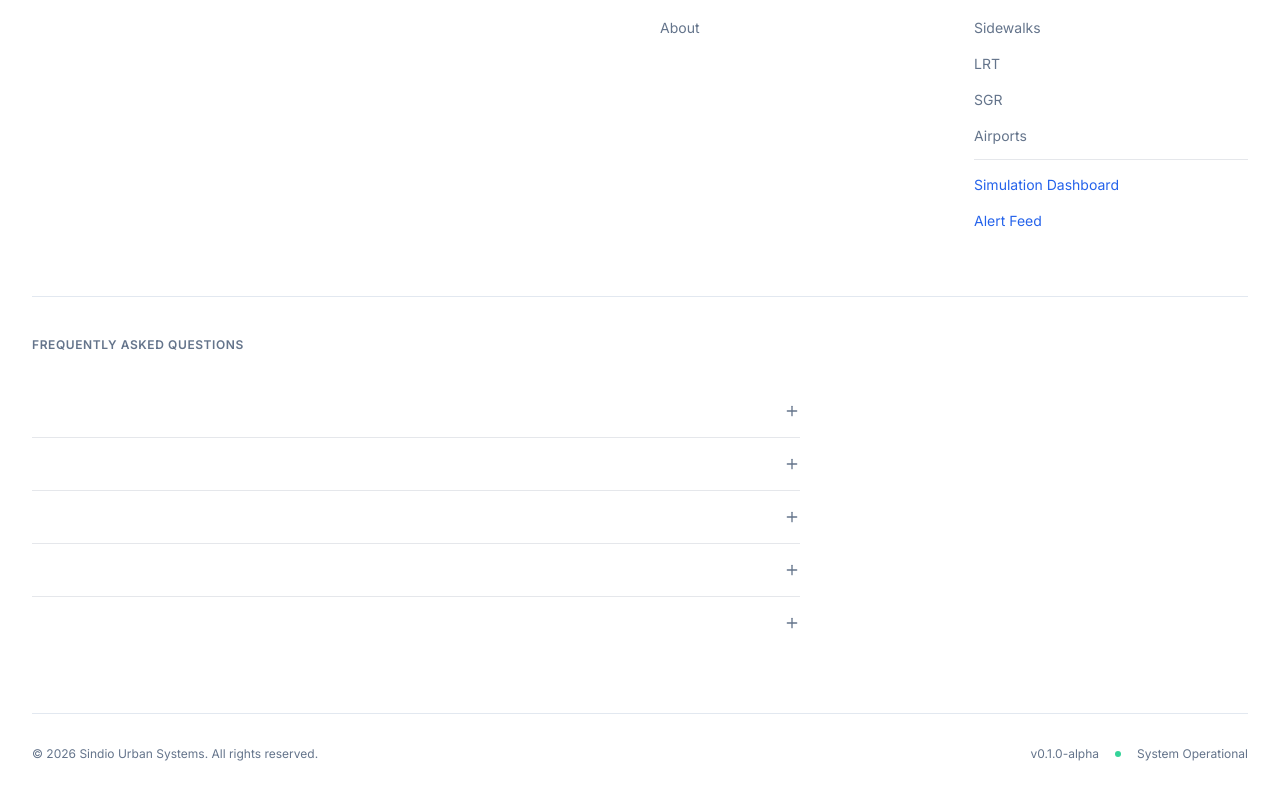
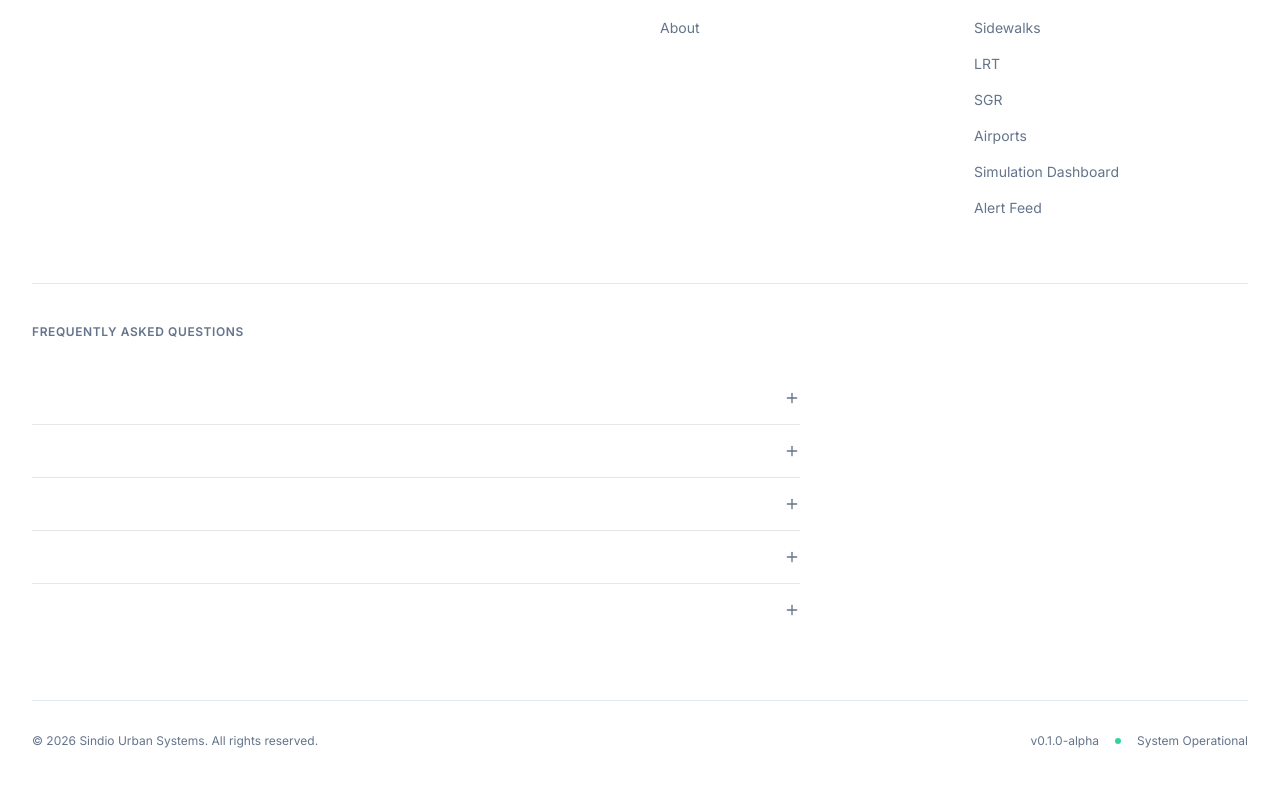
Before and after one commit to unidentfied/indo0, a React (Vite) app in the folder sindio/frontend/: page / in a window 1280 px wide. Shown: the part 3034-3834 px from the top of the page. Built offline with nearby package versions, Linux system fonts and the light colour scheme.

Commit message:
fix: remove divider and accent colour from dashboard/alert links in footer

```diff
--- a/sindio/frontend/src/components/Footer.tsx
+++ b/sindio/frontend/src/components/Footer.tsx
@@ -91,12 +91,8 @@ export default function Footer() {
               <li><Link to="/dashboard?system=lrt" className="text-sm text-sindio-muted hover:text-sindio-accent transition-colors">LRT</Link></li>
               <li><Link to="/dashboard?system=sgr" className="text-sm text-sindio-muted hover:text-sindio-accent transition-colors">SGR</Link></li>
               <li><Link to="/dashboard?system=airports" className="text-sm text-sindio-muted hover:text-sindio-accent transition-colors">Airports</Link></li>
-              <li className="pt-3 mt-3 border-t border-sindio-border/50">
-                <Link to="/dashboard" className="text-sm text-sindio-accent hover:text-sindio-accent-hover transition-colors">Simulation Dashboard</Link>
-              </li>
-              <li>
-                <Link to="/dashboard?system=alerts" className="text-sm text-sindio-accent hover:text-sindio-accent-hover transition-colors">Alert Feed</Link>
-              </li>
+              <li><Link to="/dashboard" className="text-sm text-sindio-muted hover:text-sindio-accent transition-colors">Simulation Dashboard</Link></li>
+              <li><Link to="/dashboard?system=alerts" className="text-sm text-sindio-muted hover:text-sindio-accent transition-colors">Alert Feed</Link></li>
             </ul>
           </div>
         </div>
```
